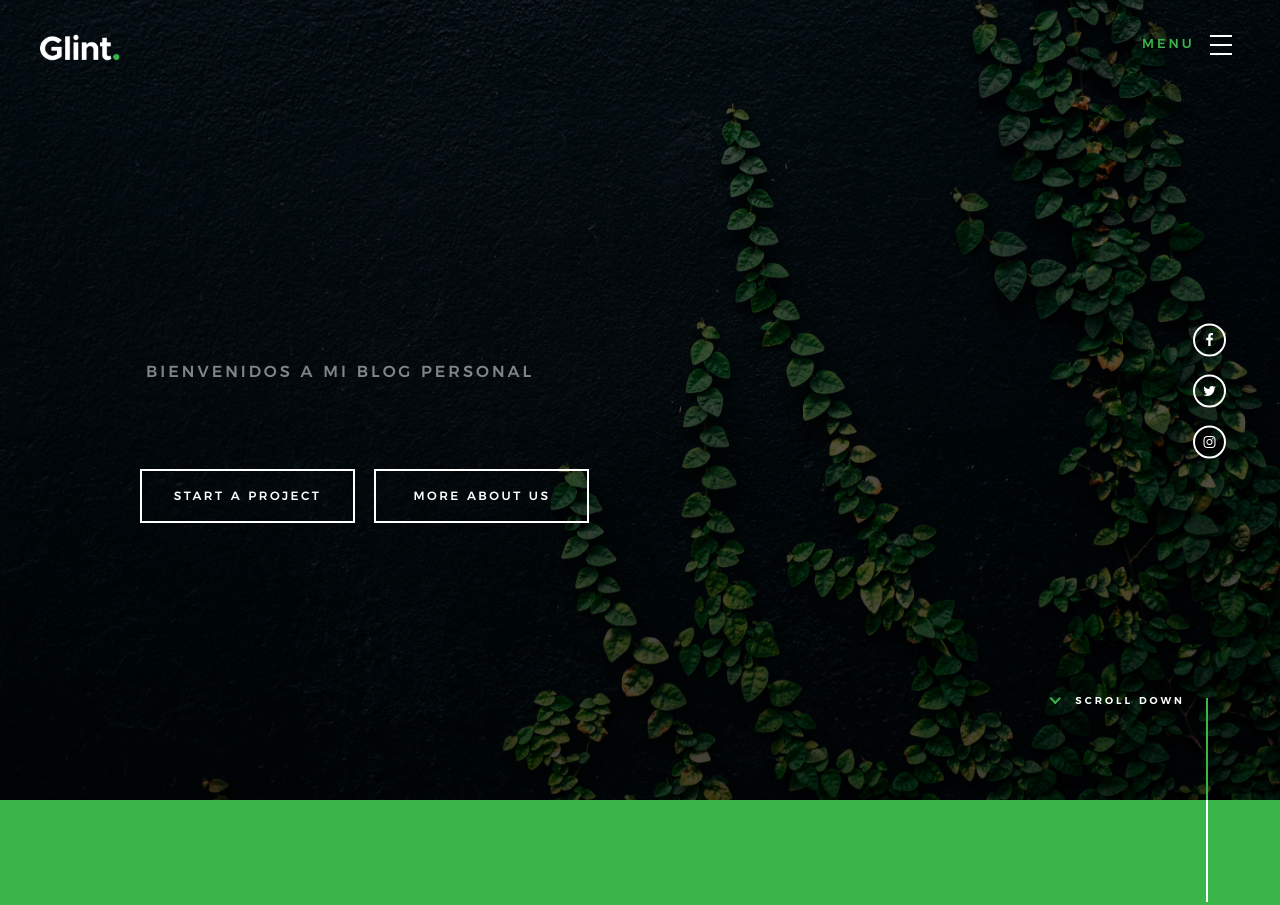
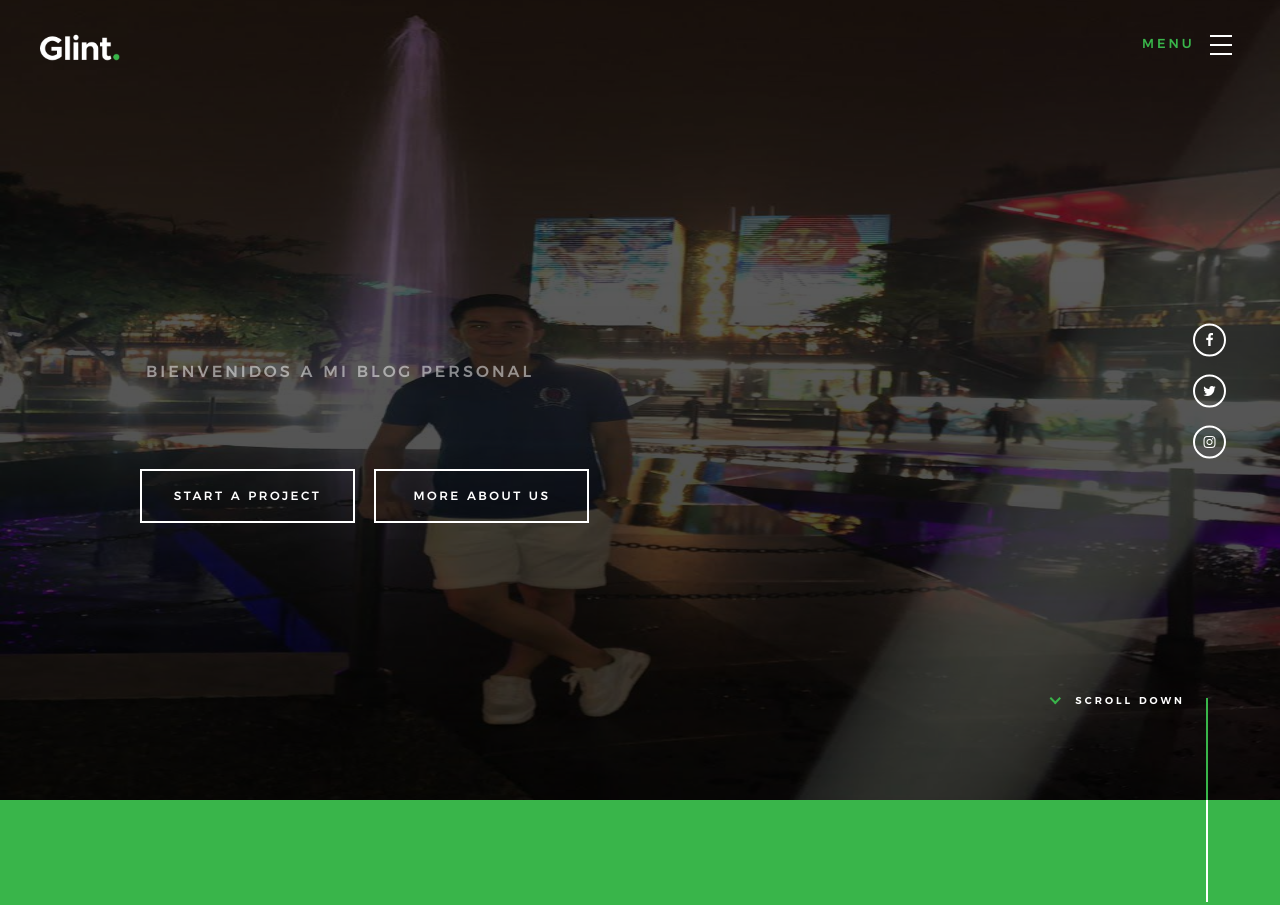
Before and after one commit to JoseCobena/Web, a plain HTML site: page index.html in a window 1280 px wide. Shown: the top 905 px of the page. Drawn offline with Linux system fonts and the light colour scheme; files whose address does not match are found by name.

Commit message:
Añadir imagen de portada

```diff
--- a/index.html
+++ b/index.html
@@ -93,7 +93,7 @@
 
     <!-- home
     ================================================== -->
-    <section id="home" class="s-home target-section" data-parallax="scroll" data-image-src="images/hero-bg.jpg" data-natural-width=3000 data-natural-height=2000 data-position-y=center>
+    <section id="home" class="s-home target-section" data-parallax="scroll" data-image-src="images/portada.jpg" data-natural-width=3000 data-natural-height=2000 data-position-y=center>
 
         <div class="overlay"></div>
         <div class="shadow-overlay"></div>
```
Also changed, not shown: images/portada.jpg (added).
